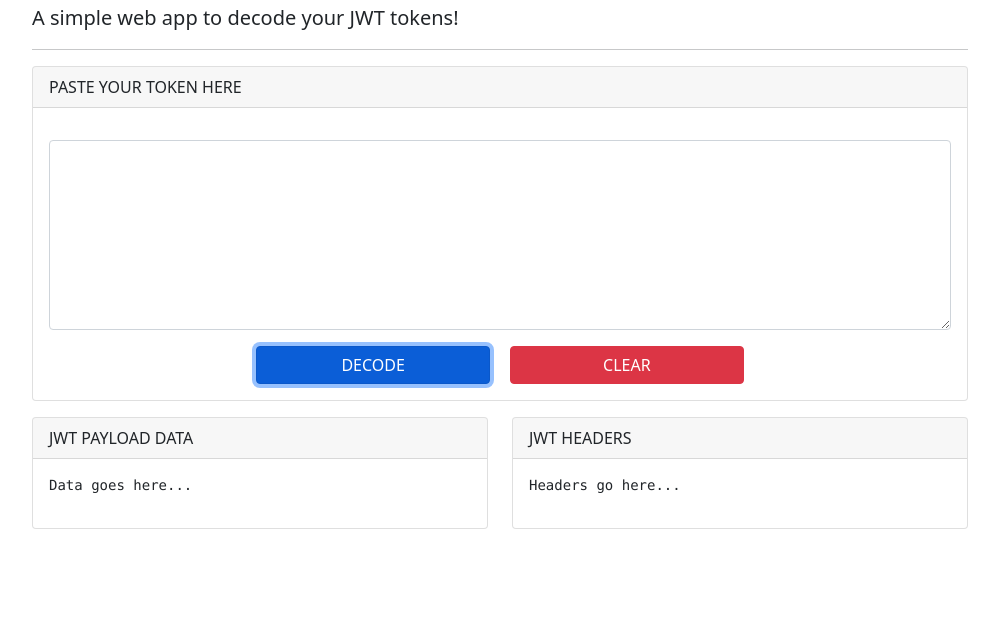
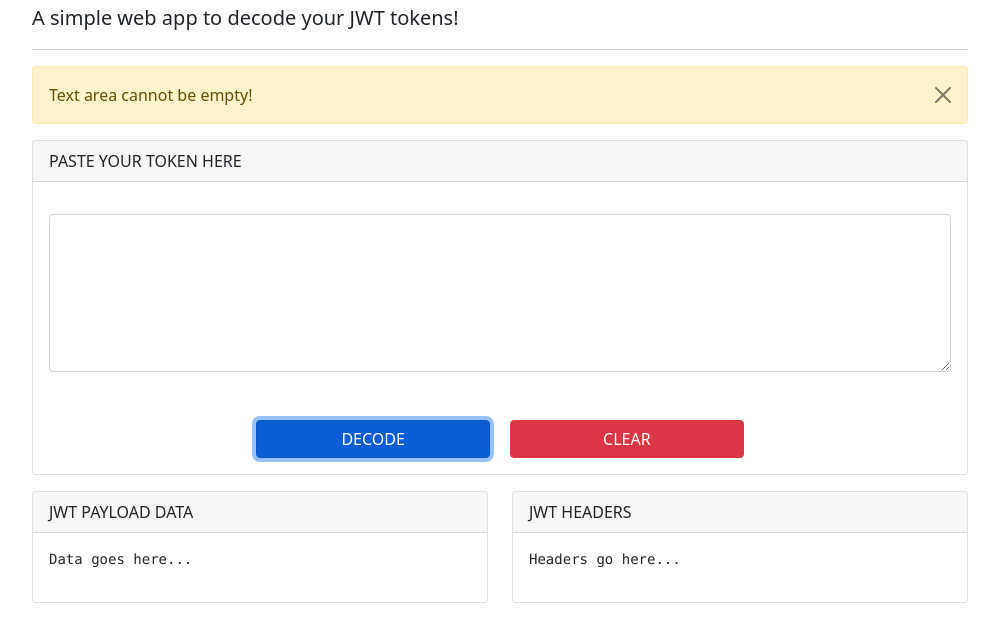
Before and after one commit to raocodes/JWT-Decoder-Client, an Electron app: page src/index.html in a window 1000 px wide. Both pictures are taken after a click on the button "DECODE". Shown: the part 82-724 px from the top of the page. Drawn offline with nearby package versions, Linux system fonts and the light colour scheme.

Commit message:
Added alerts

```diff
--- a/src/index.html
+++ b/src/index.html
@@ -25,8 +25,8 @@
     </div>
 
     <div class="row mb-3">
-      <div class="col-lg-12">
-        <div class="card h-100">
+      <div class="col-lg-12" id="alertcolumn">
+        <div class="card">
           <div class="card-header">PASTE YOUR TOKEN HERE</div>
           <div class="card-body">
             <textarea class="form-control mt-3 mb-3 h-100" id="tokeninput" rows="6"></textarea>
--- a/src/render.js
+++ b/src/render.js
@@ -5,32 +5,60 @@ const clearbutton = document.getElementById('clearjwtbtn');
 const input = document.getElementById('tokeninput');
 const result = document.getElementById('tokenresult');
 const headers = document.getElementById('tokenheaders');
+const alertcolumn = document.getElementById('alertcolumn');
 
-// TODO: Get rid of console logs and use better alerts
+let flag = false; // true means an alert is already present
+
+function removeAlert(){
+    if(flag == true){
+        // An alert exists already and we are removing it
+        alertcolumn.removeChild(alertcolumn.firstChild);
+        flag = false;
+    }
+}
+
+function createAlert(type, message){
+    removeAlert();
+    let alert = document.createElement('div');
+    alert.innerHTML = `
+        <div class="alert alert-${type} alert-dismissible fade show" role="alert" id="ourcustomalert">
+            ${message}
+            <button type="button" class="btn-close" data-bs-dismiss="alert" aria-label="Close"></button>
+        </div>`;
+    alertcolumn.insertBefore(alert, alertcolumn.firstChild);
+    flag = true;
+}
+
 decodebutton.addEventListener('click', function () {
     // value works instead of innerHTML or innerText because this is a form element
     let token = input.value;
     // === takes into account data type whereas == does not
     if (token === '') {
-        console.log('The field is empty');
+        let type = 'warning';
+        let message = 'Text area cannot be empty!';
+        createAlert(type, message);
     } else {
         try {
-            // eslint-disable-next-line no-undef
             let decoded = jwt_decode(token);
             let decodedJSON = JSON.stringify(decoded, null, 4);
             result.textContent = decodedJSON;
 
-            // eslint-disable-next-line no-undef
             var decodedHeader = jwt_decode(token, { header: true });
             let decodedHeaderJSON = JSON.stringify(decodedHeader, null, 4);
             headers.textContent = decodedHeaderJSON;
+            removeAlert();
         } catch (e) {
             if (e.name === 'InvalidTokenError') {
-                console.log('The token is invalid!');
-                console.log('Error:', e);
+                let type = 'danger';
+                let message = 'Token entered is invalid!';
+                createAlert(type, message);
+                result.textContent = '-';
+                headers.textContent = '-';
             }
             else {
-                console.log('Another error has occured', e);
+                let type = 'danger';
+                let message = 'An unknown error has occured! Check logs.';
+                createAlert(type, message);
                 console.log('Error:', e);
             }
         }
@@ -42,4 +70,5 @@ clearbutton.addEventListener('click', function () {
     input.value = '';
     result.textContent = 'Data goes here...';
     headers.textContent = 'Headers go here...';
+    removeAlert();
 });
```
